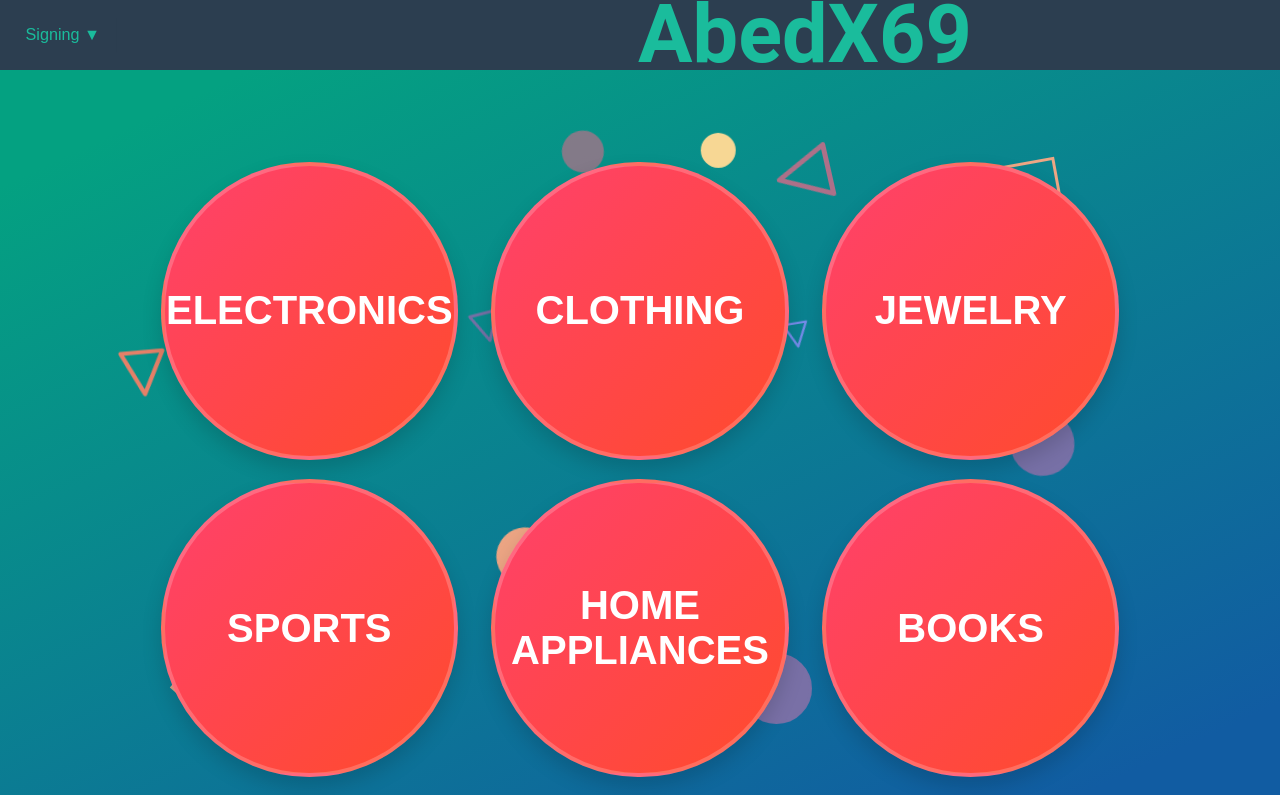
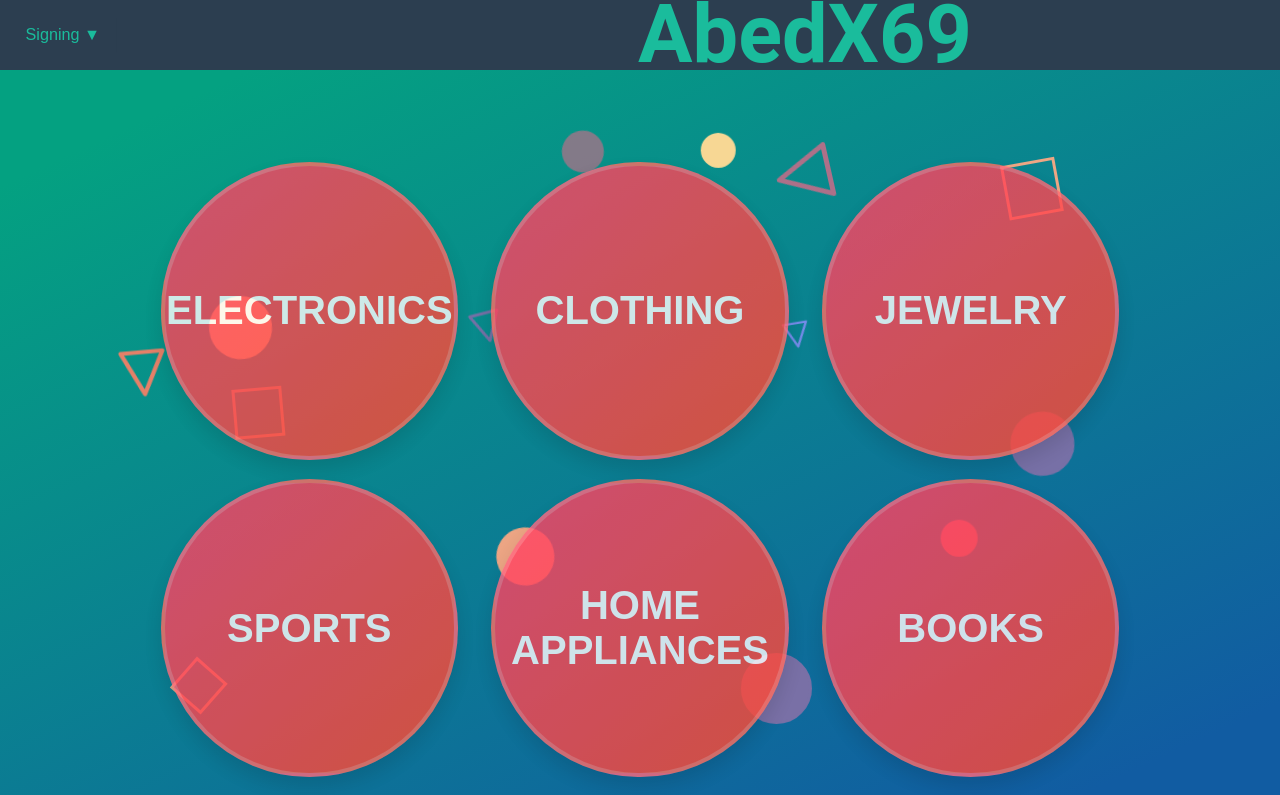
Before and after one commit to AbedX69/AbedX69-app, a React (Vite) app in the folder frontend/: page / in a window 1280 px wide. Shown: the top 795 px of the page. Built offline with nearby package versions, Linux system fonts and the light colour scheme.

Commit message:
making sur background apears

```diff
--- a/frontend/src/pages/Auth.css
+++ b/frontend/src/pages/Auth.css
@@ -8,6 +8,7 @@
     box-shadow: 0 8px 16px rgba(0, 0, 0, 0.2);
     text-align: center;
     color: #fff;
+
   }
 
   h2 {
--- a/frontend/src/pages/CreateProduct.css
+++ b/frontend/src/pages/CreateProduct.css
@@ -5,6 +5,8 @@
   background-color: #d8f9a5;
   border-radius: 8px;
   box-shadow: 0 0 10px rgba(0, 0, 0, 0.1);
+  opacity: 85%;
+
 }
 
 h2 {
--- a/frontend/src/pages/ItemPage.css
+++ b/frontend/src/pages/ItemPage.css
@@ -10,6 +10,8 @@
   max-width: 1200px;
   border-radius: 10px;
   box-shadow: 0px 4px 12px rgba(0, 0, 0, 0.1);
+  opacity: 85%;
+
 }
 
 /* Gradient animation */
--- a/frontend/src/pages/OrderPage.css
+++ b/frontend/src/pages/OrderPage.css
@@ -12,6 +12,8 @@
   box-shadow: 0px 4px 12px rgba(0, 0, 0, 0.1);
   min-height: 100vh;
   flex-direction: column;
+  opacity: 85%;
+
 }
 
 @keyframes gradientMove {
--- a/frontend/src/pages/WelcomePage.css
+++ b/frontend/src/pages/WelcomePage.css
@@ -26,6 +26,7 @@
   margin: 1%;
   box-shadow: 0 10px 20px rgba(0, 0, 0, 0.15);
   transition: all 0.4s ease;
+  opacity: 80%;
 }
 
 .circle-div:hover {
```
